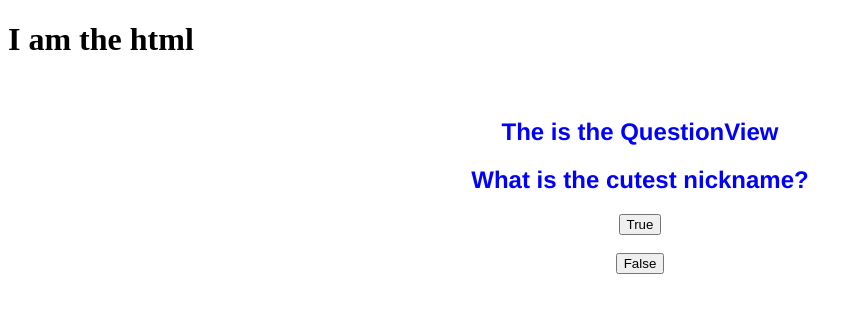
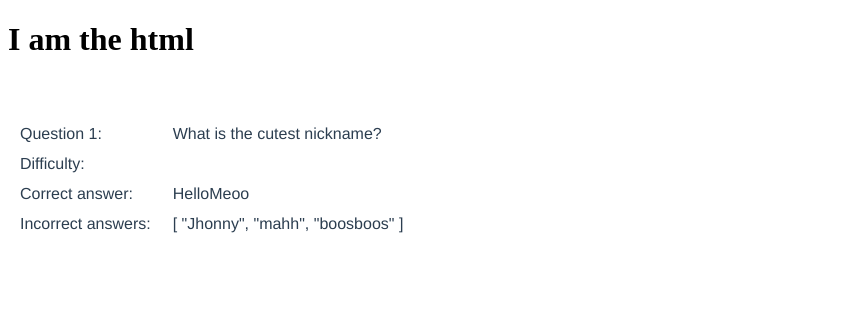
Before and after one commit to Tranquillo1811/TriviaGameApp, a Vue app: page /question in a window 1280 px wide. Both pictures are taken after a click on the button "Start quiz". Shown: the top 312 px of the page, without its empty margins (0-862 px from the left). Built offline with nearby package versions, Linux system fonts and the light colour scheme.

Commit message:
Chores: Links QuetionView to QuestionView

```diff
--- a/src/components/QuestionItem.vue
+++ b/src/components/QuestionItem.vue
@@ -43,10 +43,27 @@
     }
     })
 
+
 </script>
 
 <template>
-  <h4>This is a Question</h4>
+  <div v-if="QuestionType=='MultipleChoice'">
+    <h2>The is the QuestionView</h2>
+    <h2>{{question}}</h2>
+    <ol>
+      <li v-for="(answer, i) in Answers" :key="i" >
+         <button type="button" > {{ answer }}</button><br><br>
+     </li>
+    </ol>
+  </div>
+
+  <div v-if="QuestionType=='TrueOrFalse'">
+    <h2>The is the QuestionView</h2>
+    <h2>{{question}}</h2>
+         <button type="button">True</button><br><br>
+         <button type="button">False</button><br><br>
+  </div>
+
   <table>
     <tbody>
       <tr>
@@ -66,6 +83,10 @@
         <td>Given answer:</td>
         <td>{{ given_answer }}</td>
       </tr>
+      <tr>
+        <td>Incorrect answers:</td>
+        <td>{{ incorrect_answers }}</td>
+      </tr>
     </tbody>
   </table>
 
--- a/src/components/QuestionView.vue
+++ b/src/components/QuestionView.vue
@@ -1,8 +1,10 @@
 <script setup>
 import {reactive, ref} from 'vue'
 import App from '../App.vue'
+import QuestionItemVue from './QuestionItem.vue';
 
-const Answers = reactive(["HelloMeoo", "Jhonny","mahh","boosboos"])
+const incorrectAnswers = reactive(["Jhonny","mahh","boosboos"])
+const correctAnswer = "HelloMeoo"
 const question = "What is the cutest nickname?"
 
 
@@ -16,22 +18,7 @@ console.log("from child " +props.QuestionType)
 
 <template>
 
-  <div v-if="QuestionType=='MultipleChoice'">
-    <h2>The is the QuestionView</h2>
-    <h2>{{question}}</h2>
-    <ol>
-      <li v-for="(answer, i) in Answers" :key="i" >
-         <button type="button" > {{ answer }}</button><br><br>
-     </li>
-    </ol>
-  </div>
-
-  <div v-if="QuestionType=='TrueOrFalse'">
-    <h2>The is the QuestionView</h2>
-    <h2>{{question}}</h2>
-         <button type="button">True</button><br><br>
-         <button type="button">False</button><br><br>
-  </div>
+  <QuestionItemVue id="1" :question="question" :incorrect_answers="incorrectAnswers" :correct_answer="correctAnswer" show_correct_answer="false"></QuestionItemVue>
 
 
 </template>
```
